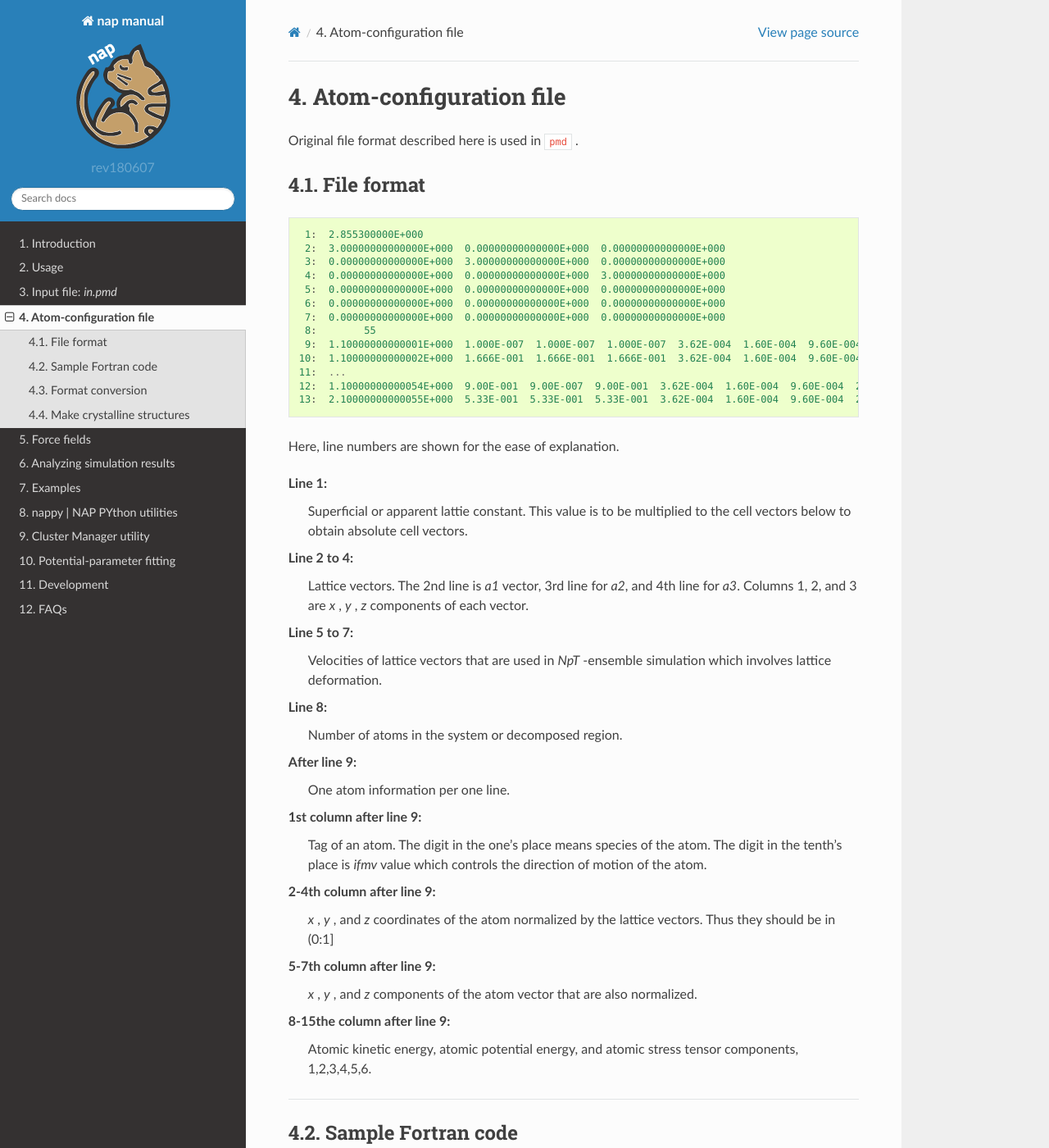
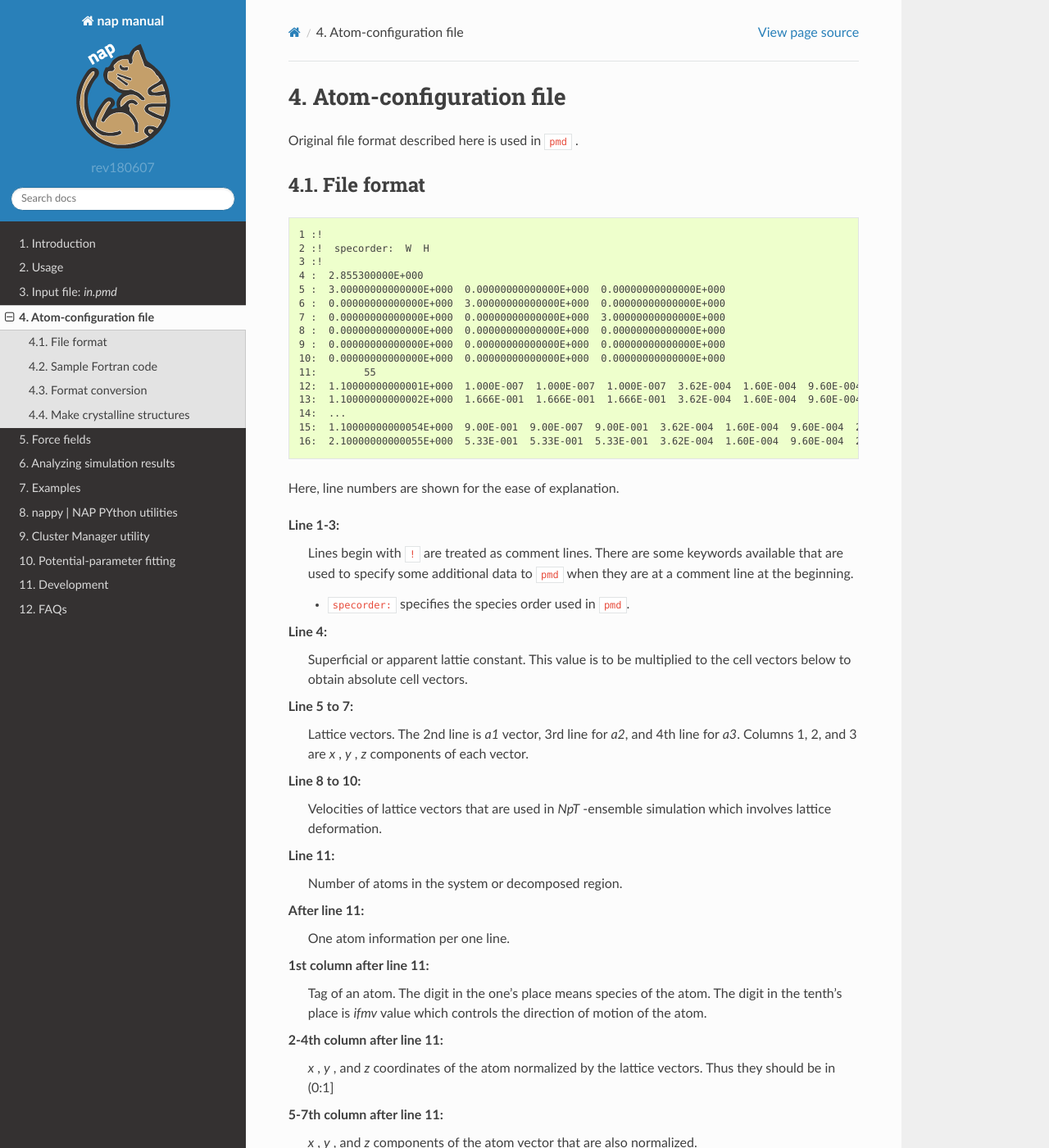
Before and after one commit to ryokbys/nap, a Sphinx documentation site: the page built from doc/pmd-file.rst, in a window 1280 px wide and 1400 px high. Shown: the whole window at 82% size. Built offline with Sphinx 7.4.7 and the Read the Docs theme 2.0.0, drawn with Linux system fonts in a browser that asks for light colours; formulas are drawn with MathJax 3; some of the changed text lies outside the part shown.

Commit message:
fixed bugs wrt specorder in pmd and fitpot.

```diff
--- a/doc/forces.rst
+++ b/doc/forces.rst
@@ -10,7 +10,7 @@ Plural FFs can be specified as a space-separated list,
 
    force_type    NN Morse Coulomb
 
-Each FF reads one or some parameter files in the working directory, which are usually named like ``in.params.Coulomb`` or so, specified by FF. For example, **NN** requires two files, ``in.const.NN`` and ``in.params.NN``.
+Each FF reads one or some parameter files in the working directory, which are usually named like ``in.params.Coulomb`` or so, specified by FF. For example, **NN** requires two files, ``in.params.NN`` (file for weights in NN) and ``in.params.desc`` (file for descriptor information).
 
 Available FFs are listed below:
 
--- a/doc/pmd-file.rst
+++ b/doc/pmd-file.rst
@@ -11,49 +11,58 @@ File format
 
 ::
 
-   1:  2.855300000E+000
-   2:  3.00000000000000E+000  0.00000000000000E+000  0.00000000000000E+000
-   3:  0.00000000000000E+000  3.00000000000000E+000  0.00000000000000E+000
-   4:  0.00000000000000E+000  0.00000000000000E+000  3.00000000000000E+000
-   5:  0.00000000000000E+000  0.00000000000000E+000  0.00000000000000E+000
-   6:  0.00000000000000E+000  0.00000000000000E+000  0.00000000000000E+000
-   7:  0.00000000000000E+000  0.00000000000000E+000  0.00000000000000E+000
-   8:        55
-   9:  1.10000000000001E+000  1.000E-007  1.000E-007  1.000E-007  3.62E-004  1.60E-004  9.60E-004  2.29E-01 -4.12E+00 -4.70E-03 -3.82E-15 -5.34E-15 -5.34E-15 -4.70E-03 -7.47E-05
-  10:  1.10000000000002E+000  1.666E-001  1.666E-001  1.666E-001  3.62E-004  1.60E-004  9.60E-004  2.29E-01 -4.12E+00 -4.70E-03 -3.82E-15 -5.34E-15 -5.34E-15 -4.70E-03 -7.47E-05
-  11:  ...
-  12:  1.10000000000054E+000  9.00E-001  9.00E-007  9.00E-001  3.62E-004  1.60E-004  9.60E-004  2.29E-01 -4.12E+00 -4.70E-03 -3.82E-15 -5.34E-15 -5.34E-15 -4.70E-03 -7.47E-05
-  13:  2.10000000000055E+000  5.33E-001  5.33E-001  5.33E-001  3.62E-004  1.60E-004  9.60E-004  2.29E-01 -4.12E+00 -4.70E-03 -3.82E-15 -5.34E-15 -5.34E-15 -4.70E-03 -7.47E-05
+   1 :!
+   2 :!  specorder:  W  H
+   3 :!
+   4 :  2.855300000E+000
+   5 :  3.00000000000000E+000  0.00000000000000E+000  0.00000000000000E+000
+   6 :  0.00000000000000E+000  3.00000000000000E+000  0.00000000000000E+000
+   7 :  0.00000000000000E+000  0.00000000000000E+000  3.00000000000000E+000
+   8 :  0.00000000000000E+000  0.00000000000000E+000  0.00000000000000E+000
+   9 :  0.00000000000000E+000  0.00000000000000E+000  0.00000000000000E+000
+   10:  0.00000000000000E+000  0.00000000000000E+000  0.00000000000000E+000
+   11:        55
+   12:  1.10000000000001E+000  1.000E-007  1.000E-007  1.000E-007  3.62E-004  1.60E-004  9.60E-004  2.29E-01 -4.12E+00 -4.70E-03 -3.82E-15 -5.34E-15 -5.34E-15 -4.70E-03 -7.47E-05
+   13:  1.10000000000002E+000  1.666E-001  1.666E-001  1.666E-001  3.62E-004  1.60E-004  9.60E-004  2.29E-01 -4.12E+00 -4.70E-03 -3.82E-15 -5.34E-15 -5.34E-15 -4.70E-03 -7.47E-05
+   14:  ...
+   15:  1.10000000000054E+000  9.00E-001  9.00E-007  9.00E-001  3.62E-004  1.60E-004  9.60E-004  2.29E-01 -4.12E+00 -4.70E-03 -3.82E-15 -5.34E-15 -5.34E-15 -4.70E-03 -7.47E-05
+   16:  2.10000000000055E+000  5.33E-001  5.33E-001  5.33E-001  3.62E-004  1.60E-004  9.60E-004  2.29E-01 -4.12E+00 -4.70E-03 -3.82E-15 -5.34E-15 -5.34E-15 -4.70E-03 -7.47E-05
 
 Here, line numbers are shown for the ease of explanation.
 
-Line 1:
+Line 1-3:
+  Lines begin with ``!`` are treated as comment lines.
+  There are some keywords available that are used to specify some additional data to ``pmd`` when they are at a comment line at the beginning.
+
+  - ``specorder:`` specifies the species order used in ``pmd``.
+
+Line 4:
   Superficial or apparent lattie constant. This value is to be multiplied to the cell vectors below to obtain absolute cell vectors.
 
-Line 2 to 4:
+Line 5 to 7:
   Lattice vectors. The 2nd line is *a1* vector, 3rd line for *a2*, and 4th line for *a3*.
   Columns 1, 2, and 3 are *x* , *y* , *z* components of each vector.
 
-Line 5 to 7:
+Line 8 to 10:
   Velocities of lattice vectors that are used in *NpT* -ensemble simulation which involves lattice deformation.
 
-Line 8:
+Line 11:
   Number of atoms in the system or decomposed region.
 
-After line 9:
+After line 11:
   One atom information per one line.
 
-1st column after line 9:
+1st column after line 11:
   Tag of an atom. The digit in the one's place means species of the atom.
   The digit in the tenth's place is *ifmv* value which controls the direction of motion of the atom.
 
-2-4th column after line 9:
+2-4th column after line 11:
   *x* , *y* , and *z* coordinates of the atom normalized by the lattice vectors. Thus they should be in (0:1]
 
-5-7th column after line 9:
+5-7th column after line 11:
   *x* , *y* , and *z* components of the atom vector that are also normalized.
 
-8-15the column after line 9:
+8-15the column after line 11:
   Atomic kinetic energy, atomic potential energy, and atomic stress tensor components, 1,2,3,4,5,6.
 
 ----------------
@@ -63,18 +72,18 @@ Sample Fortran code
 
 .. code-block:: fortran
 
-      open(ionum,file=cfname,status='replace')
-      write(ionum,'(es23.14e3)') hunit
-      write(ionum,'(3es23.14e3)') (((h(ia,ib,l)/hunit,ia=1,3)
-     &     ,ib=1,3),l=0,1)
-      write(ionum,'(i10)') natm
-      write(ionum,'(7es23.14e3,8es22.14)') (tag(i),ra(1:3,i)+sorg(1:3)
-     &     ,va(1:3,i)/dt
-     &     ,eki(1,1,i)+eki(2,2,i)+eki(3,3,i)
-     &     ,epi(i),
-     &     ,strs(1,1,i)*up2gpa,strs(2,2,i)*up2gpa,strs(3,3,i)*up2gpa,
-     &     ,strs(2,3,i)*up2gpa,strs(1,3,i)*up2gpa,strs(1,2,i)*up2gpa,i=1,natm)
-      close(ionum)
+   open(ionum,file=cfname,status='replace')
+   write(ionum,'(es23.14e3)') hunit
+   write(ionum,'(3es23.14e3)') (((h(ia,ib,l)/hunit,ia=1,3) &
+        ,ib=1,3),l=0,1)
+   write(ionum,'(i10)') natm
+   write(ionum,'(7es23.14e3,8es22.14)') (tag(i),ra(1:3,i)+sorg(1:3) &
+        ,va(1:3,i)/dt &
+        ,eki(1,1,i)+eki(2,2,i)+eki(3,3,i) &
+        ,epi(i), &
+        ,strs(1,1,i)*up2gpa,strs(2,2,i)*up2gpa,strs(3,3,i)*up2gpa, &
+        ,strs(2,3,i)*up2gpa,strs(1,3,i)*up2gpa,strs(1,2,i)*up2gpa,i=1,natm)
+   close(ionum)
 
 Detail explanations of variables are omitted.
 Users can write their own code by following this sample Fortran code.
@@ -85,21 +94,25 @@ Users can write their own code by following this sample Fortran code.
 .. _format_conversion:
 
 Format conversion
-==================
+===================
 
-There is a python utility, ``pmdsys.py``,  which converts this *pmd* format to *POSCAR* or *akr* format.
+There is a python utility, ``napsys.py`` that can convert files amoung the following formats,
+
+  - ``pmd``: input format for **pmd** program.
+  - ``POSCAR``: input format of **VASP** program.
+  - ``dump``: output format of **LAMMPS** dump command.
 
 You can use like following,
 ::
 
-  $ python /path/to/nap/nappy/pmdsys.py convert pmdini POSCAR
+  $ python /path/to/nap/nappy/napsys.py convert pmdini POSCAR
 
-Here ``pmdini`` file will be converted to ``POSCAR`` file with *POSCAR* format.
+Here ``pmdini`` file will be converted to ``POSCAR`` file in POSCAR format, where the file format is determined automatically from file names. Users can also specify input/output file format by the options ``--in-format`` and ``--out-format``.
 
 See the help message for more details as,
 ::
 
-  $ python /path/to/nap/nappy/pmdsys.py -h
+  $ python /path/to/nap/nappy/napsys.py -h
 
 
 ---------------
```
Also changed, not shown: other parts of doc/forces.rst (+1 -0 lines), 10 other files.
